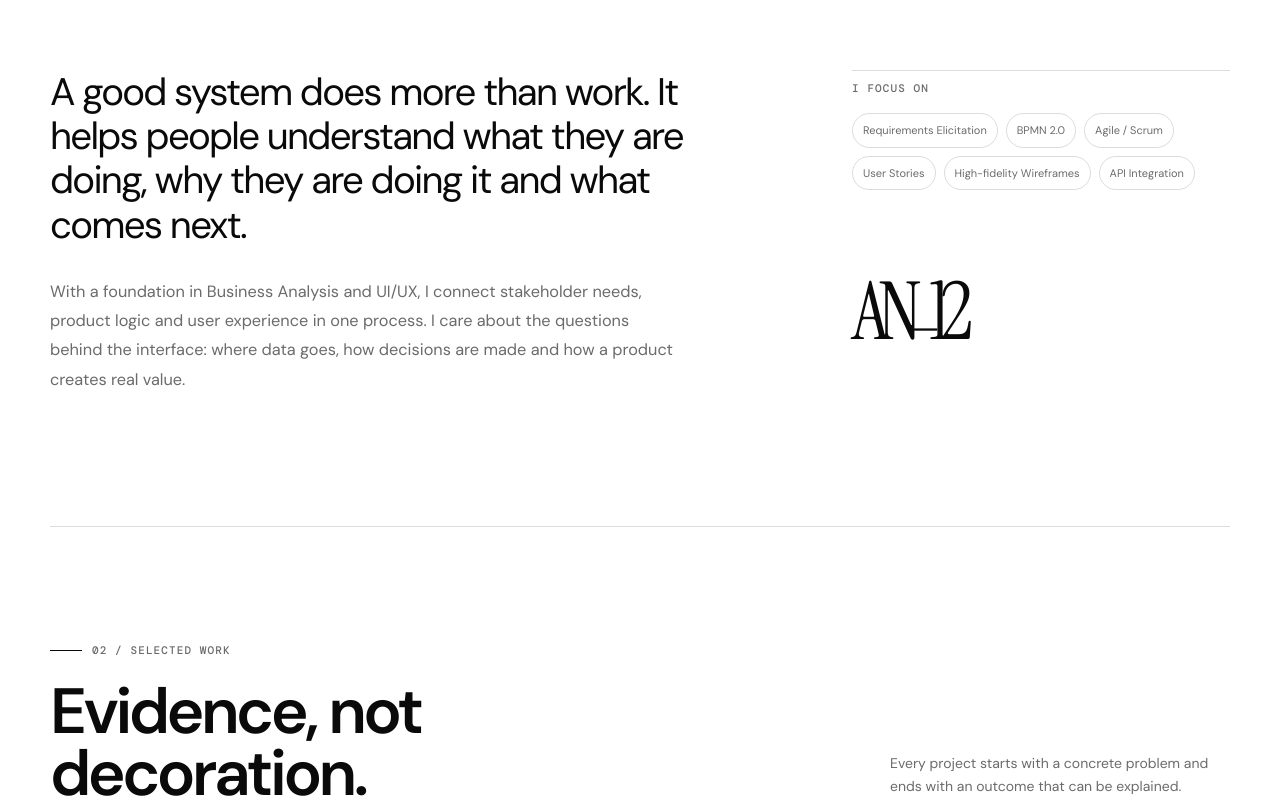
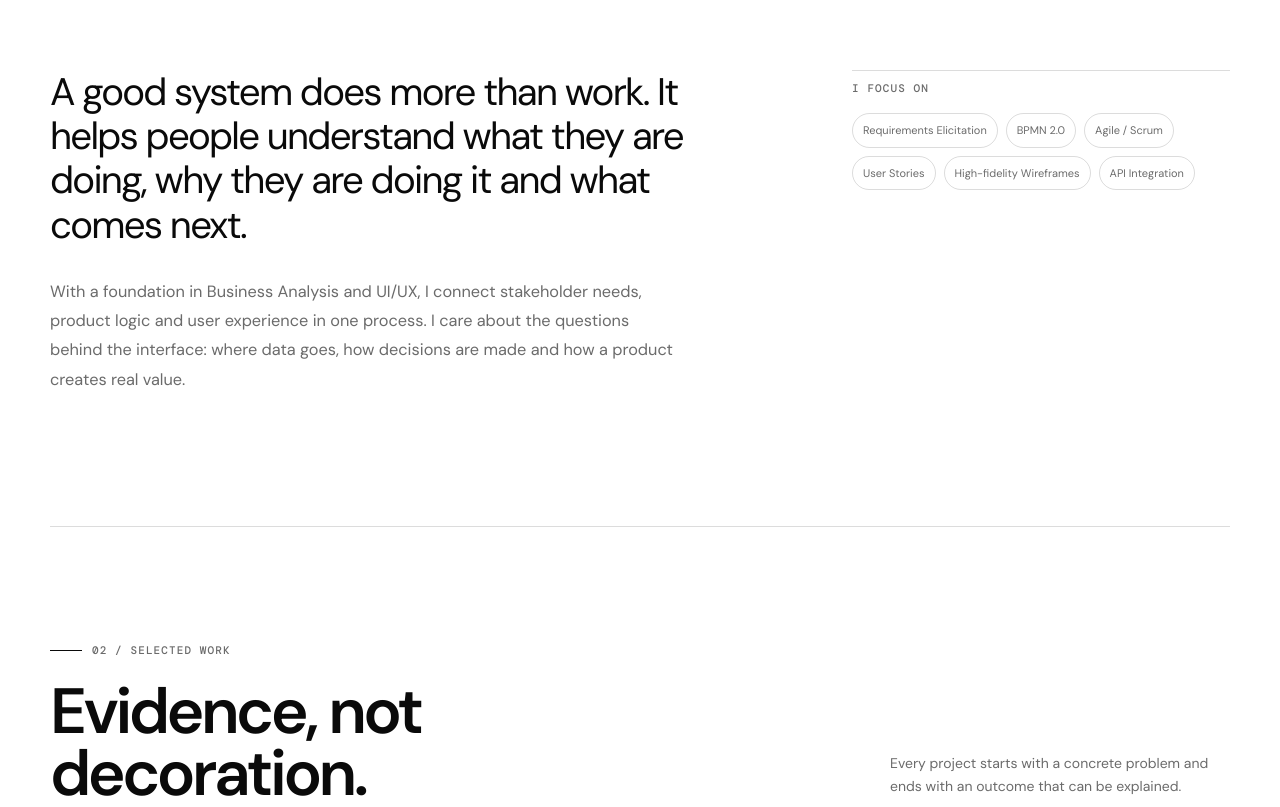
Before and after one commit to Haign12/DoAnhNghia_BAPortfolio, a plain HTML site: page index.html in a window 1280 px wide. Shown: the part 1306-2113 px from the top of the page. Drawn offline with nearby package versions, Linux system fonts and the light colour scheme.

Commit message:
chore: remove about signature

```diff
--- a/index.html
+++ b/index.html
@@ -57,7 +57,7 @@
     <section class="marquee" aria-label="Expertise"><div class="marquee-track"><div class="marquee-group"><span>REQUIREMENTS</span><i aria-hidden="true">✳</i><span>PROCESS MODELING</span><i aria-hidden="true">✳</i><span>UI/UX</span><i aria-hidden="true">✳</i><span>USER STORIES</span><i aria-hidden="true">✳</i></div><div class="marquee-group" aria-hidden="true"><span>REQUIREMENTS</span><i>✳</i><span>PROCESS MODELING</span><i>✳</i><span>UI/UX</span><i>✳</i><span>USER STORIES</span><i>✳</i></div></div></section>
     <section class="about shell section-pad" id="about" aria-labelledby="about-title">
       <div class="section-intro reveal"><p class="eyebrow"><span class="eyebrow-line"></span><span>01 / ABOUT</span></p><h2 id="about-title">I like making complex things clear.</h2></div>
-      <div class="about-grid"><div class="about-copy reveal"><p class="large-copy">A good system does more than work. It helps people understand what they are doing, why they are doing it and what comes next.</p><p>With a foundation in Business Analysis and UI/UX, I connect stakeholder needs, product logic and user experience in one process. I care about the questions behind the interface: where data goes, how decisions are made and how a product creates real value.</p></div><aside class="about-aside reveal reveal-delay"><p class="aside-label">I focus on</p><div class="focus-list"><span>Requirements Elicitation</span><span>BPMN 2.0</span><span>Agile / Scrum</span><span>User Stories</span><span>High-fidelity Wireframes</span><span>API Integration</span></div><div class="signature">AN<span>—</span>12</div></aside></div>
+      <div class="about-grid"><div class="about-copy reveal"><p class="large-copy">A good system does more than work. It helps people understand what they are doing, why they are doing it and what comes next.</p><p>With a foundation in Business Analysis and UI/UX, I connect stakeholder needs, product logic and user experience in one process. I care about the questions behind the interface: where data goes, how decisions are made and how a product creates real value.</p></div><aside class="about-aside reveal reveal-delay"><p class="aside-label">I focus on</p><div class="focus-list"><span>Requirements Elicitation</span><span>BPMN 2.0</span><span>Agile / Scrum</span><span>User Stories</span><span>High-fidelity Wireframes</span><span>API Integration</span></div></aside></div>
     </section>
     <section class="work shell section-pad" id="work" aria-labelledby="work-title">
       <div class="section-heading reveal"><div><p class="eyebrow"><span class="eyebrow-line"></span><span>02 / SELECTED WORK</span></p><h2 id="work-title">Evidence, not decoration.</h2></div><p class="section-heading-copy">Every project starts with a concrete problem and ends with an outcome that can be explained.</p></div>
```
